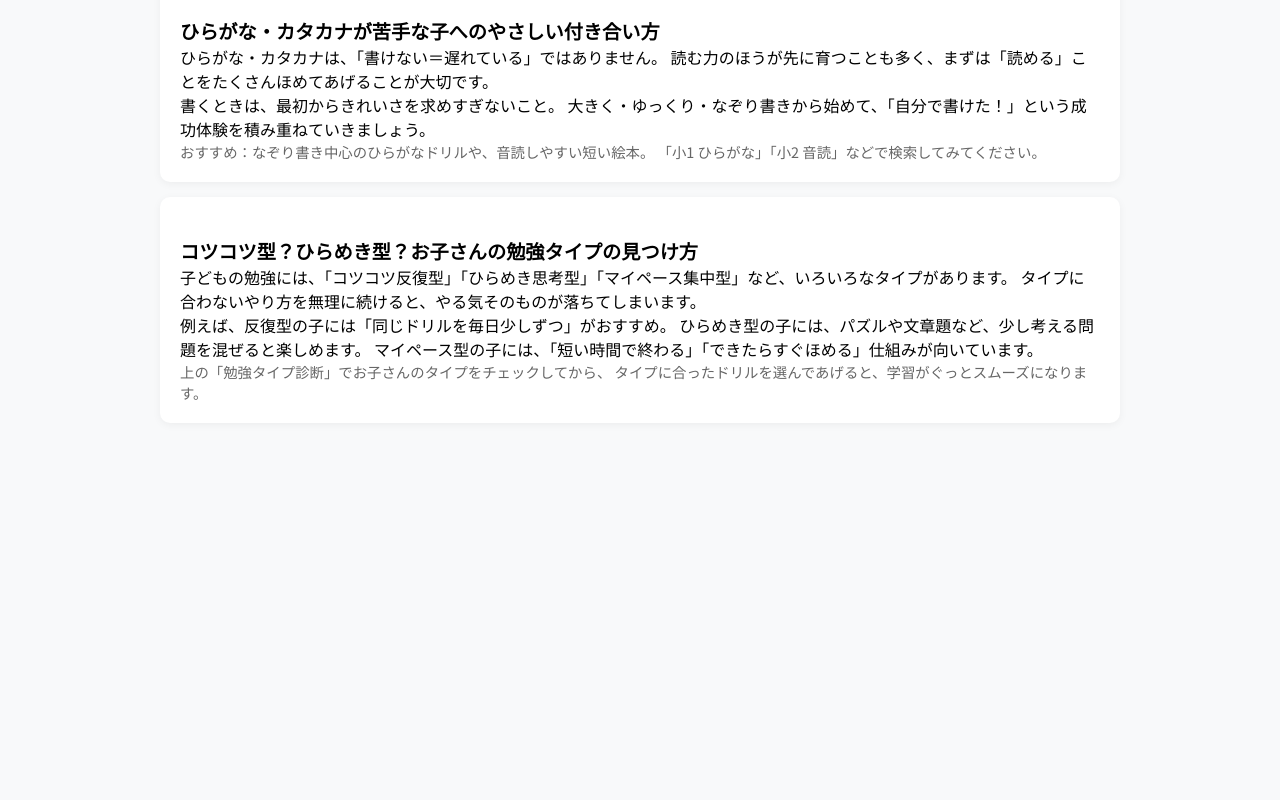
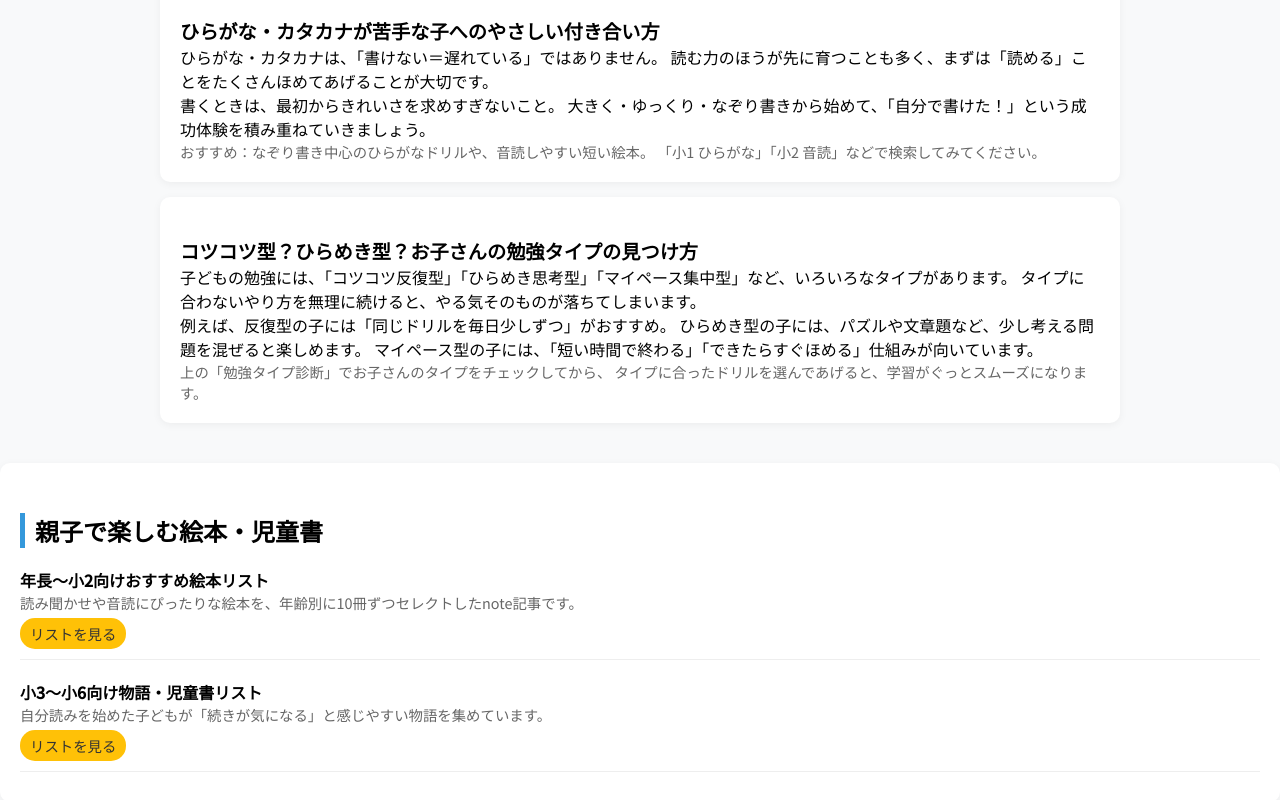
Before and after one commit to sincere1229/sincere1229-twinklelab-next, a Next.js app: page /kids in a window 1280 px wide. Shown: the part 1582-2382 px from the top of the page. Before the commit the page ends 2025 px from the top, so only its background shows below. Built offline with nearby package versions, Linux system fonts and the light colour scheme.

Commit message:
Update page.tsx

```diff
--- a/app/kids/page.tsx
+++ b/app/kids/page.tsx
@@ -407,7 +407,29 @@ export default function KidsPage() {
           </div>
         </div>
       </div>
+ <div class="fixed-block">
+  <h2>親子で楽しむ絵本・児童書</h2>
 
+  <div class="book-item">
+    <div class="book-title">年長〜小2向けおすすめ絵本リスト</div>
+    <p class="small-note">
+      読み聞かせや音読にぴったりな絵本を、年齢別に10冊ずつセレクトしたnote記事です。
+    </p>
+    <a class="amazon-link"
+       href="【低学年絵本noteのURL】"
+       target="_blank">リストを見る</a>
+  </div>
+
+  <div class="book-item">
+    <div class="book-title">小3〜小6向け物語・児童書リスト</div>
+    <p class="small-note">
+      自分読みを始めた子どもが「続きが気になる」と感じやすい物語を集めています。
+    </p>
+    <a class="amazon-link"
+       href="【高学年絵本noteのURL】"
+       target="_blank">リストを見る</a>
+  </div>
+</div>
 
     </>
   );
```
